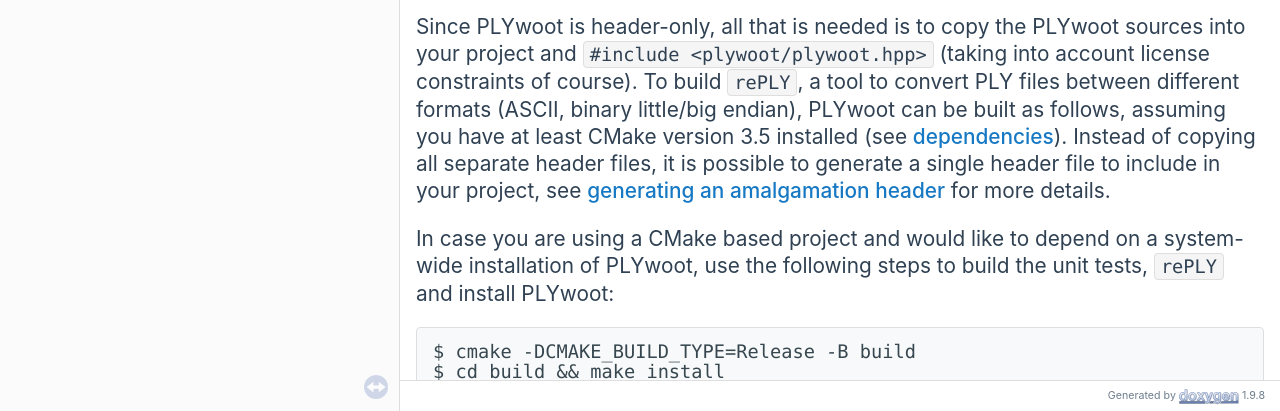
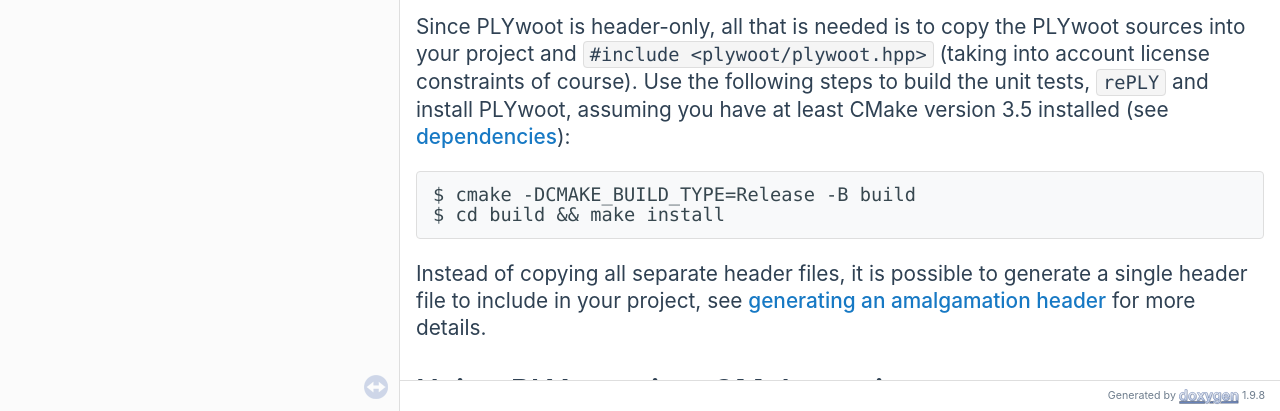
Before and after one commit to ton/PLYwoot, a plain HTML site: page index.html in a window 1280 px wide. Shown: the part 389-800 px from the top of the page. Drawn offline with Linux system fonts and the light colour scheme; some packages are replaced by stand-ins of ours; a script that the page names is missing.

Commit message:
deploy: d7dd2011ecd0a8022014f1562ae33963d3130e57

```diff
--- a/index.html
+++ b/index.html
@@ -113,11 +113,11 @@
 <div class="textblock"><p><a class="anchor" id="md_docs_2main"></a> PLYwoot is a C++17 header-only library providing read/write support for <a href="https://paulbourke.net/dataformats/ply/">PLY</a> files. A major design goal of PLYwoot was to provide an <a href="https://en.cppreference.com/w/cpp/io">iostreams</a> based interface without sacrificing performance. </p>
 <h1><a class="anchor" id="autotoc_md1"></a>
 Getting started</h1>
-<p>Since PLYwoot is header-only, all that is needed is to copy the PLYwoot sources into your project and <a href="include/plywoot/plywoot.hpp"><code>#include &lt;plywoot/plywoot.hpp&gt;</code></a> (taking into account license constraints of course). To build <code>rePLY</code>, a tool to convert PLY files between different formats (ASCII, binary little/big endian), PLYwoot can be built as follows, assuming you have at least CMake version 3.5 installed (see <a class="el" href="index.html#Dependencies">dependencies</a>). Instead of copying all separate header files, it is possible to generate a single header file to include in your project, see <a class="el" href="index.html#Generating-an-amalgamation-header">generating an amalgamation header</a> for more details.</p>
-<p>In case you are using a CMake based project and would like to depend on a system-wide installation of PLYwoot, use the following steps to build the unit tests, <code>rePLY</code> and install PLYwoot:</p>
+<p>Since PLYwoot is header-only, all that is needed is to copy the PLYwoot sources into your project and <a href="include/plywoot/plywoot.hpp"><code>#include &lt;plywoot/plywoot.hpp&gt;</code></a> (taking into account license constraints of course). Use the following steps to build the unit tests, <code>rePLY</code> and install PLYwoot, assuming you have at least CMake version 3.5 installed (see <a class="el" href="index.html#Dependencies">dependencies</a>):</p>
 <div class="fragment"><div class="line">$ cmake -DCMAKE_BUILD_TYPE=Release -B build</div>
 <div class="line">$ cd build &amp;&amp; make install</div>
-</div><!-- fragment --><h2><a class="anchor" id="autotoc_md2"></a>
+</div><!-- fragment --><p>Instead of copying all separate header files, it is possible to generate a single header file to include in your project, see <a class="el" href="index.html#Generating-an-amalgamation-header">generating an amalgamation header</a> for more details.</p>
+<h2><a class="anchor" id="autotoc_md2"></a>
 Using PLYwoot in a CMake project</h2>
 <p>Assuming PLYwoot has been installed using the previous steps, you should be able to depend on PLYwoot in your CMake project as follows, without having to include the PLYwoot sources in your project:</p>
 <div class="fragment"><div class="line">find_package(PLYwoot REQUIRED)</div>
```
